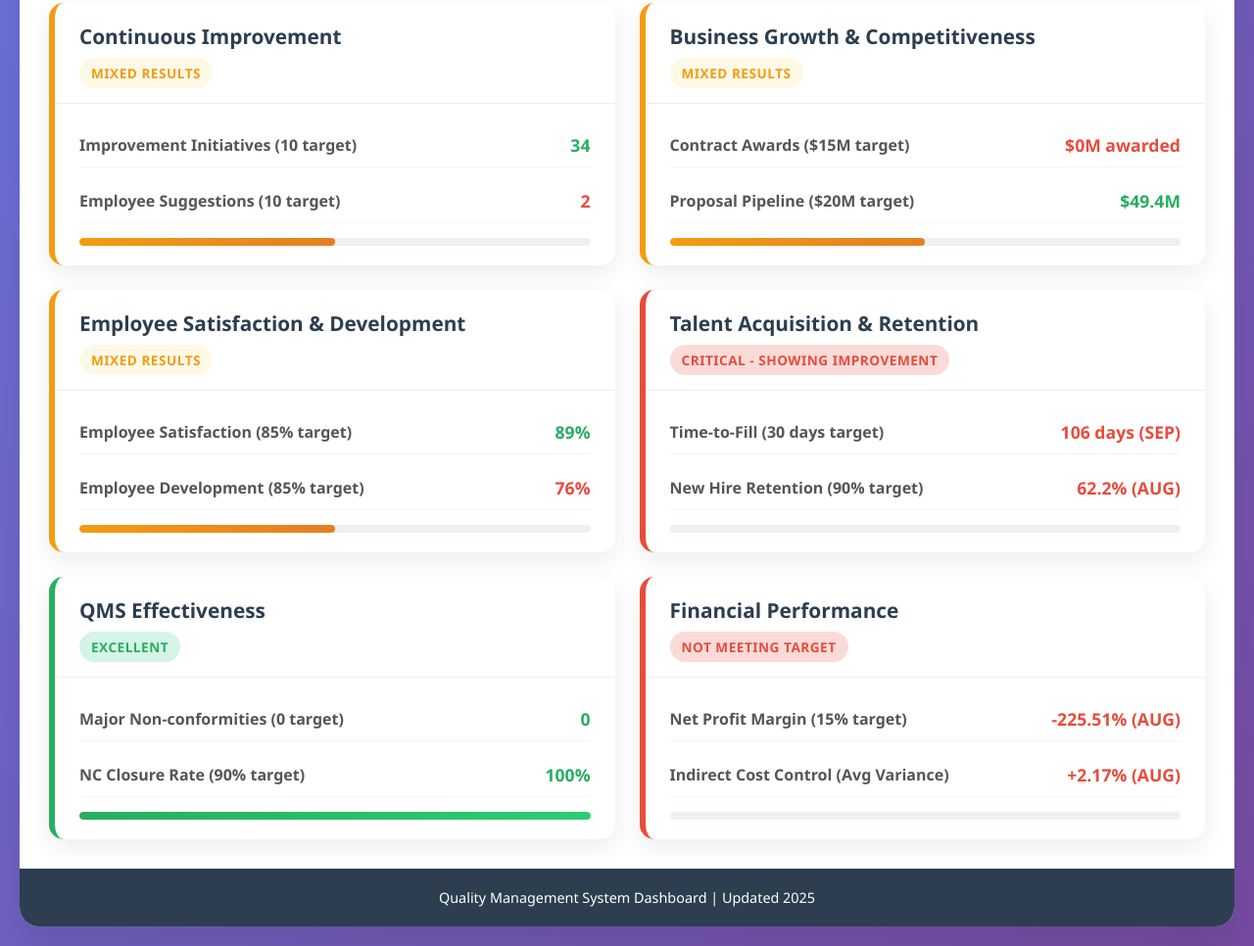
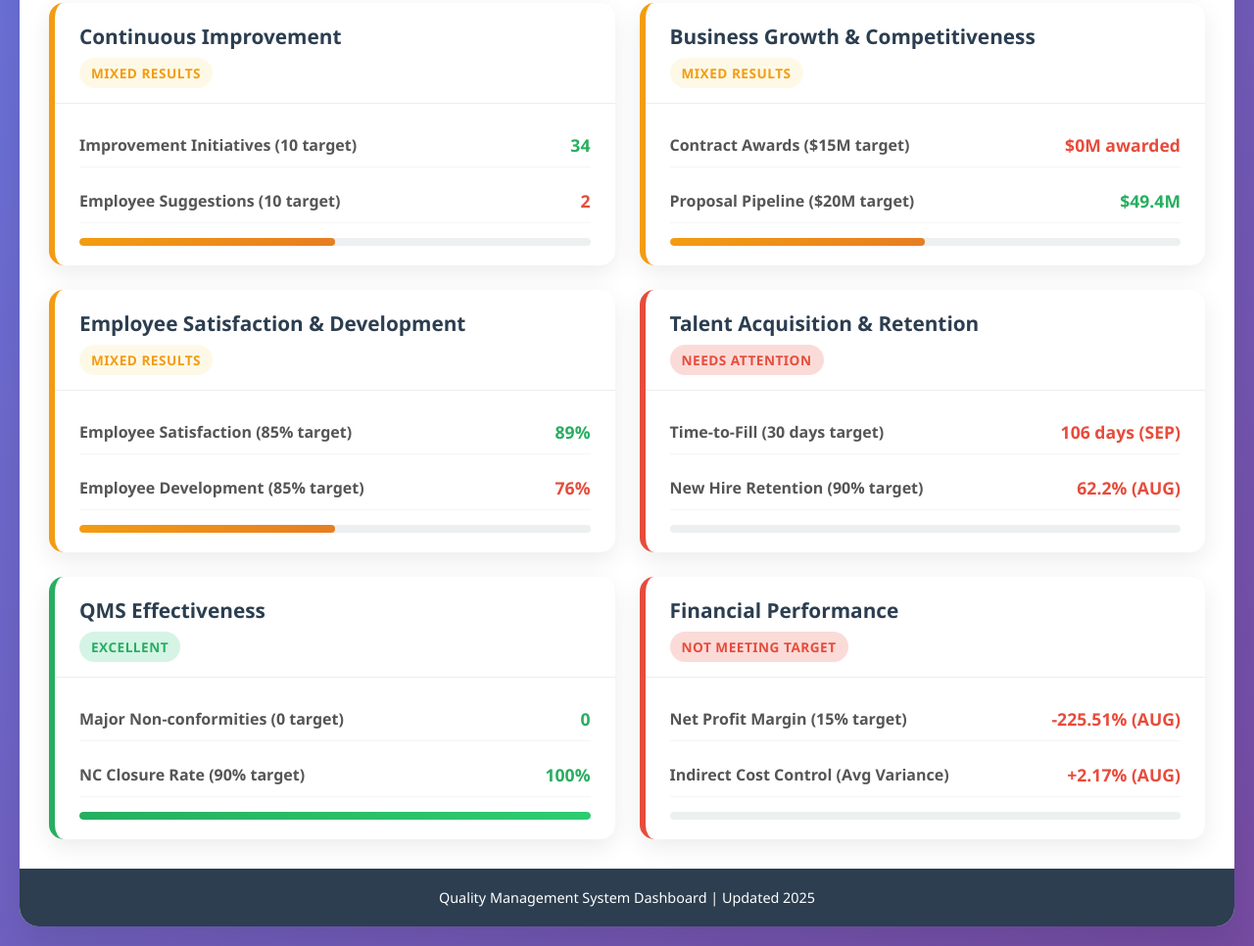
Before and after one commit to petrockc/QMS-dashboard, a plain HTML site: page index.html in a window 1280 px wide. Shown: the part 808-1774 px from the top of the page at 98% size. Drawn offline with Linux system fonts and the light colour scheme.

Commit message:
Update index.html

```diff
--- a/index.html
+++ b/index.html
@@ -592,7 +592,7 @@
                 <div class="objective-card needs-attention">
                     <div class="card-header">
                         <div class="card-title">Talent Acquisition & Retention</div>
-                        <span class="status-badge badge-needs-attention">Critical - Showing Improvement</span>
+                        <span class="status-badge badge-needs-attention">Needs Attention</span>
                     </div>
                     <div class="card-body">
                         <div class="metric">
```
